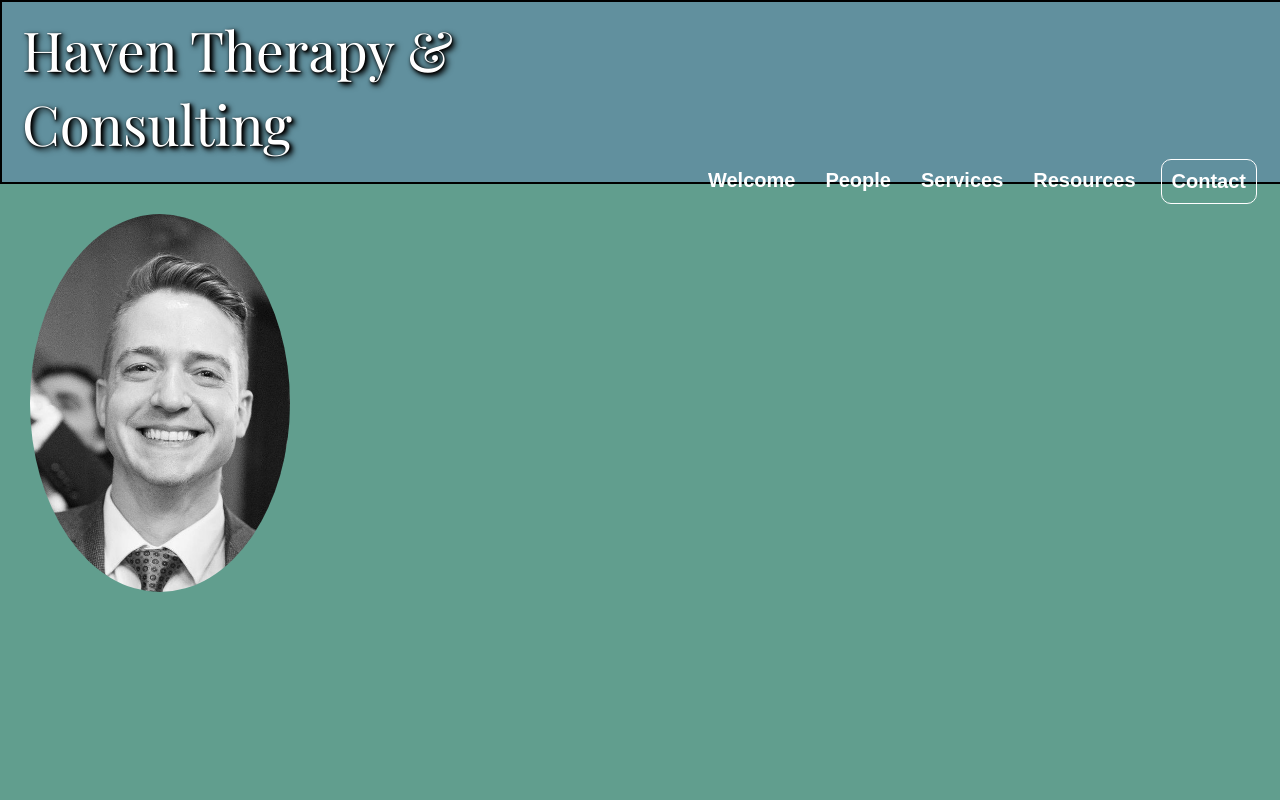
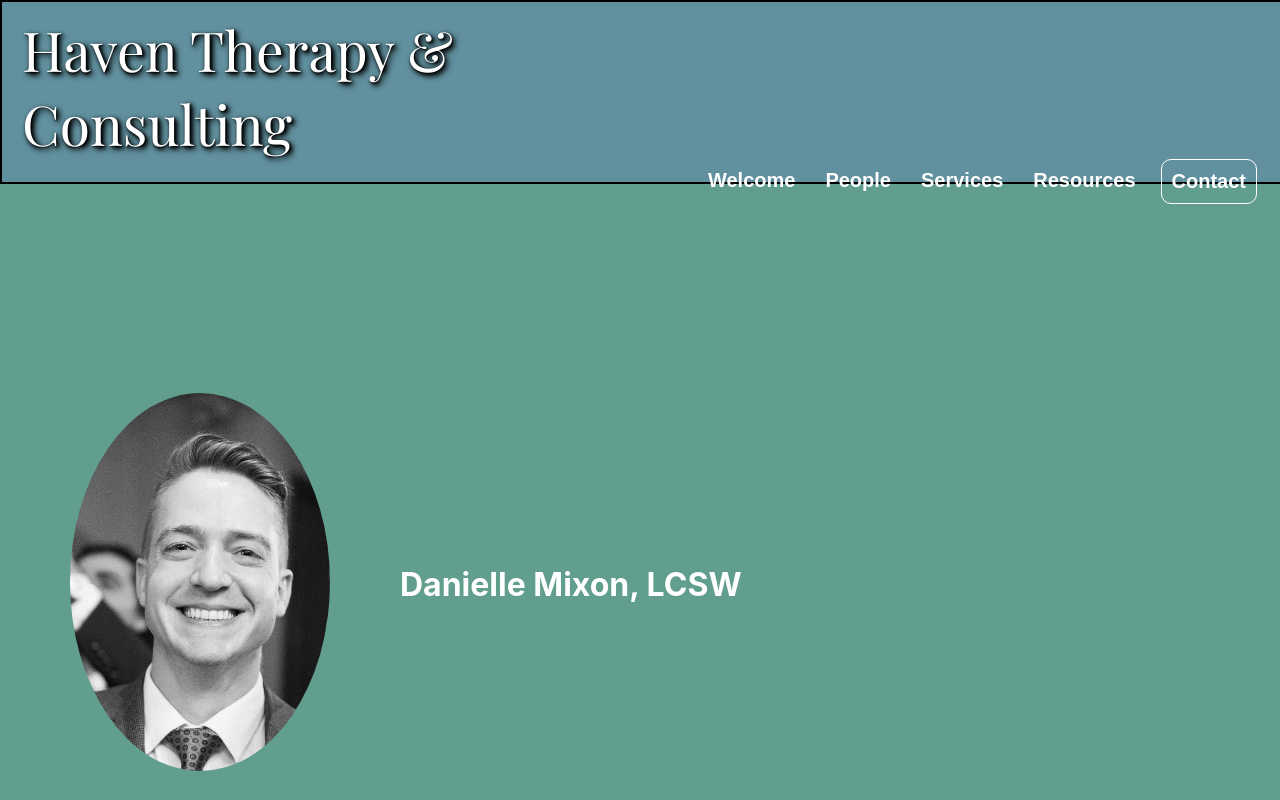
Before and after one commit to bowdumb/dmixon, a React (Create React App) app in the folder dmixon-business/: page /People in a window 1280 px wide. Shown: the top 800 px of the page. Built offline with nearby package versions, Linux system fonts and the light colour scheme; a web font is replaced by a local one.

Commit message:
Added flexbox layout to People page to properly format headhots and staff titles.

```diff
--- a/dmixon-business/src/components/People.js
+++ b/dmixon-business/src/components/People.js
@@ -10,6 +10,9 @@ function People () {
                 <div className="danielle-bio-headshot">
                     <img src="assets/placeholder.jpeg" alt="Danielle's headshot" className="people-headshots" />
                 </div>
+                <div className="danielle-people-title">
+                <h1>Danielle Mixon, LCSW</h1>
+                </div>
             </div>
 
         </BodyContent>
--- a/dmixon-business/src/styles/People.css
+++ b/dmixon-business/src/styles/People.css
@@ -1,3 +1,10 @@
+.danielle-bio-container {
+    display: flex;
+    align-items: center;
+    padding: 40px;
+    gap: 40px;
+}
+
 .people-headshots {
     width: 260px;
     height: auto;
--- a/dmixon-business/src/styles/Welcome.css
+++ b/dmixon-business/src/styles/Welcome.css
@@ -1,7 +1,7 @@
 .welcome-container {
     display: grid;
     grid-template-columns: auto 1fr;
-    gap: 120px; /* Adjust this value to determnine gap between welcome image and letter text. */
+    gap: 120px;
 }
 
 .welcome-image {
```
